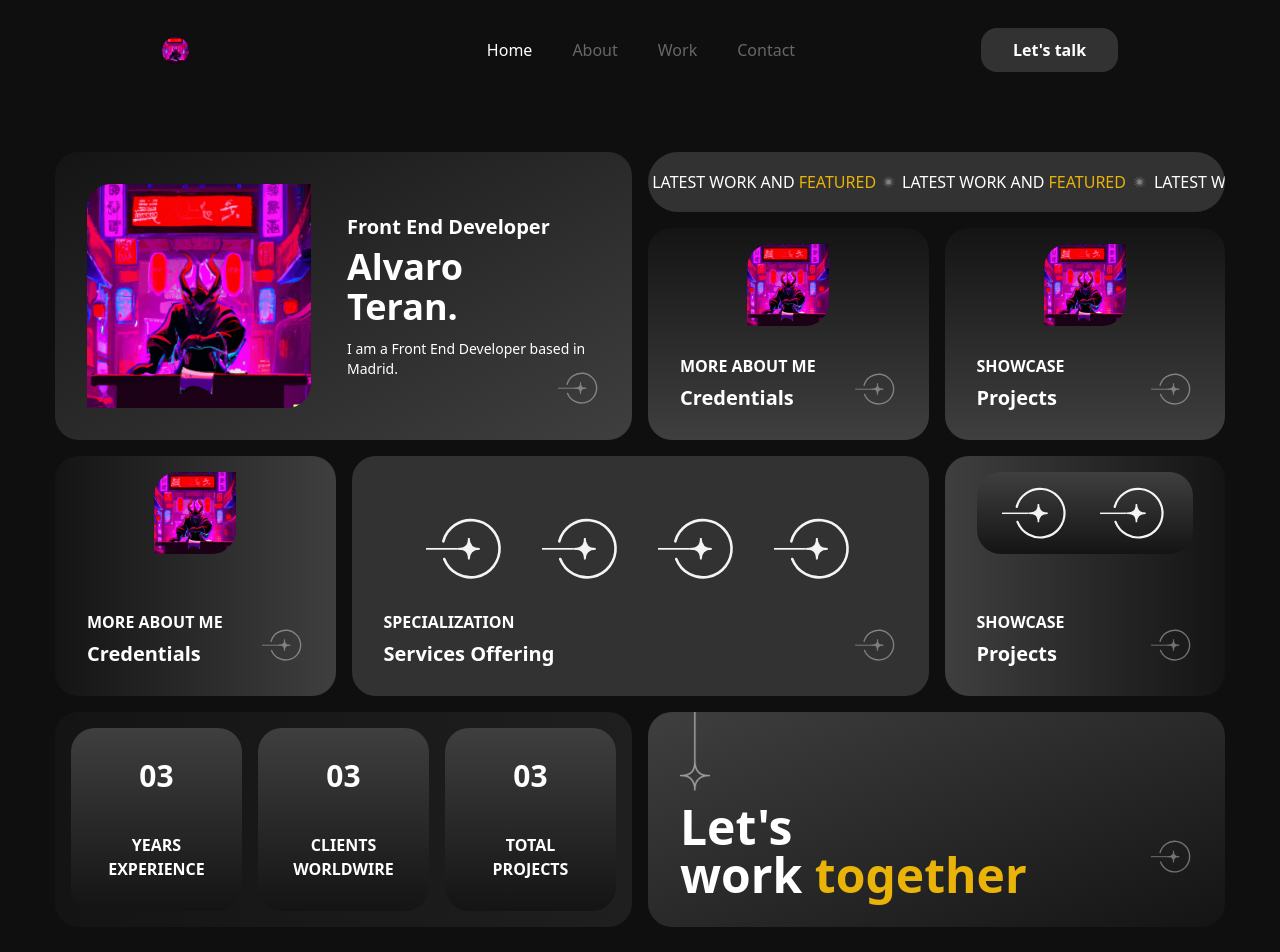
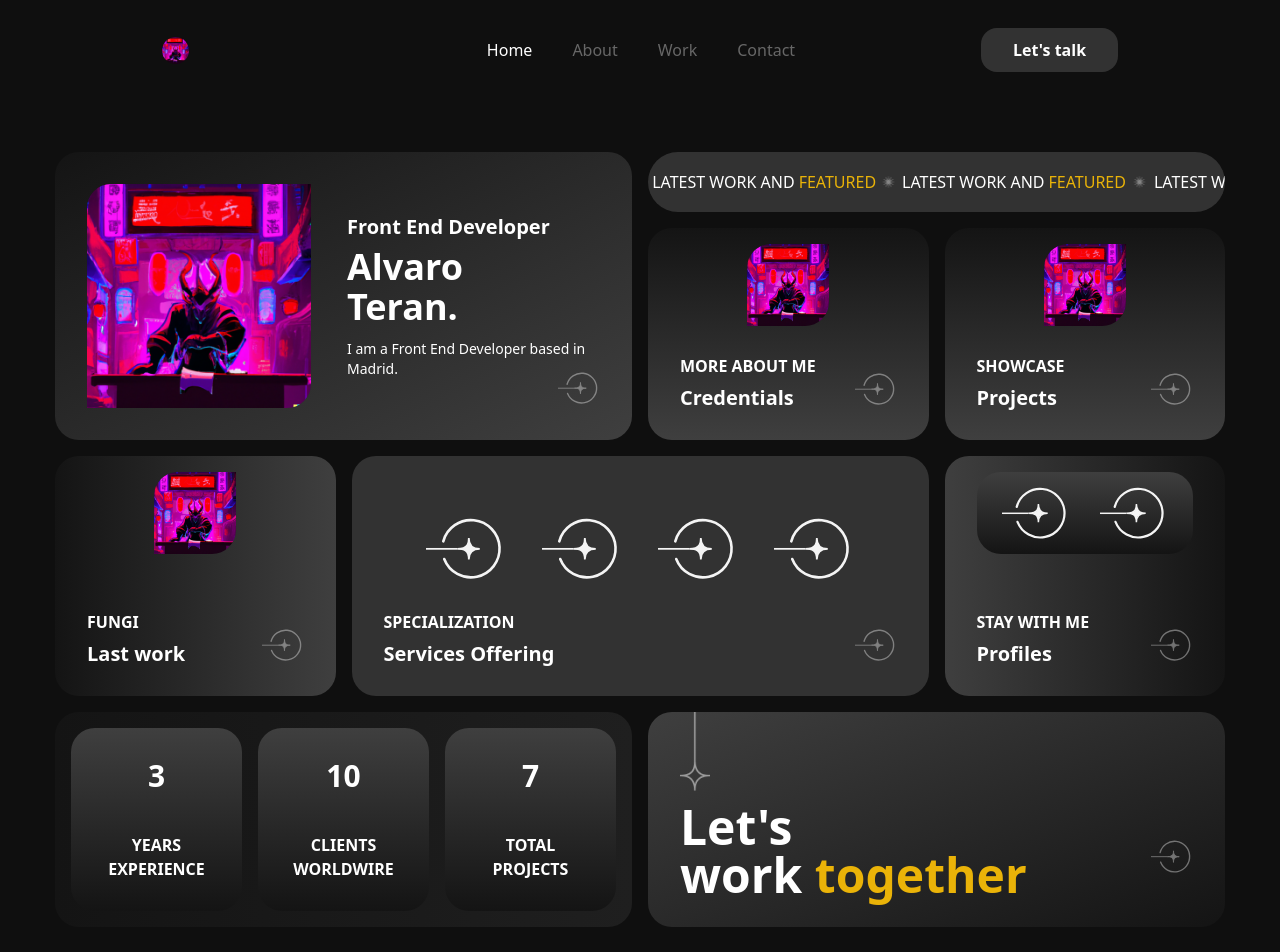
Before and after one commit to 0xukhezo/Ukhezo-web, a Next.js app: page / in a window 1280 px wide. Shown: the top 952 px of the page. Built offline with nearby package versions, Linux system fonts and the light colour scheme.

Commit message:
feat(experience): add animation to experience card

```diff
--- a/package.json
+++ b/package.json
@@ -20,6 +20,8 @@
     "next": "13.4.19",
     "next-themes": "^0.2.1",
     "react": "18.2.0",
+    "react-animated-numbers": "^0.17.1",
+    "react-countup": "^6.5.0",
     "react-dom": "18.2.0",
     "typescript": "5.1.6"
   },
--- a/src/components/Cards/Home/ExperienceCard.tsx
+++ b/src/components/Cards/Home/ExperienceCard.tsx
@@ -1,26 +1,46 @@
 import React from "react"
+import CountUp from "react-countup"
 
 export default function ExperienceCard() {
+  const clientsInfo = [
+    {
+      text: (
+        <>
+          YEARS<br></br> EXPERIENCE
+        </>
+      ),
+      value: 3,
+    },
+    {
+      text: (
+        <>
+          CLIENTS<br></br> WORLDWIRE
+        </>
+      ),
+      value: 10,
+    },
+    {
+      text: (
+        <>
+          TOTAL<br></br> PROJECTS
+        </>
+      ),
+      value: 7,
+    },
+  ]
+
   return (
     <div className="rounded-3xl bg-gradient-to-l from-[#1f1f1f] to-[#141414] flex p-4 h-full gap-x-[16px]">
-      <div className="rounded-3xl bg-gradient-to-b from-[#3f3f3f] to-[#141414] flex flex-col text-center p-2.5 justify-around w-1/3">
-        <h1 className="font-semibold text-3xl">03</h1>
-        <h2 className="font-semibold">
-          YEARS<br></br> EXPERIENCE
-        </h2>{" "}
-      </div>{" "}
-      <div className="rounded-3xl bg-gradient-to-b from-[#3f3f3f] to-[#141414] flex flex-col text-center p-2.5 justify-around w-1/3">
-        <h1 className=" font-semibold text-3xl">03</h1>
-        <h2 className="font-semibold ">
-          CLIENTS<br></br> WORLDWIRE
-        </h2>{" "}
-      </div>{" "}
-      <div className="rounded-3xl bg-gradient-to-b from-[#3f3f3f] to-[#141414] flex flex-col text-center p-2.5 justify-around w-1/3">
-        <h1 className=" font-semibold text-3xl">03</h1>
-        <h2 className="font-semibold">
-          TOTAL<br></br> PROJECTS
-        </h2>{" "}
-      </div>{" "}
+      {clientsInfo.map((entrance: any) => {
+        return (
+          <div className="rounded-3xl bg-gradient-to-b from-[#3f3f3f] to-[#141414] flex flex-col text-center p-2.5 justify-around w-1/3">
+            <h1 className="font-semibold text-3xl">
+              <CountUp start={0} end={entrance.value} duration={2.8} separator=" " />
+            </h1>
+            <h2 className="font-semibold">{entrance.text}</h2>
+          </div>
+        )
+      })}
     </div>
   )
 }
--- a/src/components/Sections/Credentials.tsx
+++ b/src/components/Sections/Credentials.tsx
@@ -1,4 +1,4 @@
-import React, { useEffect } from "react"
+import React from "react"
 import Image from "next/image"
 
 import Logo from "../../../public/Logo.png"
@@ -87,7 +87,7 @@ export default function Credentials() {
             return (
               <div className="mb-[60px] rounded-3xl bg-gradient-to-b from-[#3f3f3f] to-[#141414] p-8">
                 <h3>{info.date}</h3>
-                <h2 className="my-[12px]">{info.title}</h2>
+                <h2 className="my-[12px] text-yellow-500 font-semibold">{info.title}</h2>
                 <h3 className="mb-[6px]">{info.location}</h3>
                 <p>{info.description}</p>
               </div>
@@ -100,7 +100,7 @@ export default function Credentials() {
             return (
               <div className="mb-[60px] rounded-3xl bg-gradient-to-b from-[#3f3f3f] to-[#141414] p-8">
                 <h3>{info.date}</h3>
-                <h2 className="my-[12px]">{info.title}</h2>
+                <h2 className="my-[12px] text-yellow-500 font-semibold">{info.title}</h2>
                 <h3 className="mb-[6px]">{info.location}</h3>
                 <p>{info.description}</p>
               </div>
@@ -128,16 +128,16 @@ export default function Credentials() {
                 <h3>{award.date}</h3>
                 <h2 className="my-[12px]">{award.title}</h2> <h2>PRICES</h2>
                 <div className="flex mt-[12px] items-center gap-x-6">
-                  <div className="rounded-full bg-gradient-to-tl from-[#3f3f3f] to-[#141414] items-center p-4 hover:bg-gradient-to-tl hover:from-white hover:to-white">
+                  <div className="rounded-full bg-gradient-to-tl from-[#3f3f3f] to-[#141414] items-center p-4">
                     <Image height={24} width={24} src={Separator.src} alt="Alvaro Teran Image" />
                   </div>
-                  <div className="rounded-full bg-gradient-to-tl from-[#3f3f3f] to-[#141414] items-center p-4 hover:bg-gradient-to-tl hover:from-white hover:to-white">
+                  <div className="rounded-full bg-gradient-to-tl from-[#3f3f3f] to-[#141414] items-center p-4">
                     <Image height={24} width={24} src={Separator.src} alt="Alvaro Teran Image" />
                   </div>
-                  <div className="rounded-full bg-gradient-to-tl from-[#3f3f3f] to-[#141414] items-center p-4 hover:bg-gradient-to-tl hover:from-white hover:to-white">
+                  <div className="rounded-full bg-gradient-to-tl from-[#3f3f3f] to-[#141414] items-center p-4">
                     <Image height={24} width={24} src={Separator.src} alt="Alvaro Teran Image" />
                   </div>
-                  <div className="rounded-full bg-gradient-to-tl from-[#3f3f3f] to-[#141414] items-center p-4 hover:bg-gradient-to-tl hover:from-white hover:to-white">
+                  <div className="rounded-full bg-gradient-to-tl from-[#3f3f3f] to-[#141414] items-center p-4">
                     <Image height={24} width={24} src={Separator.src} alt="Alvaro Teran Image" />
                   </div>
                 </div>
--- a/src/components/Sections/Home.tsx
+++ b/src/components/Sections/Home.tsx
@@ -50,9 +50,9 @@ export default function Home() {
         <div className=" col-span-2 lg:col-span-1">
           <SquareCard
             image={Logo.src}
-            h1={"Credentials"}
-            h2={"MORE ABOUT ME"}
-            href="credentials"
+            h1={"Last work"}
+            h2={"FUNGI"}
+            href="projects/fungi"
             classNameMain="rounded-3xl bg-gradient-to-l from-[#3f3f3f] to-[#141414] flex h-full justify-between"
           />
         </div>
@@ -61,8 +61,8 @@ export default function Home() {
         </div>
         <div className=" col-span-2 lg:col-span-1">
           <SquareCard
-            h1={"Projects"}
-            h2={"SHOWCASE"}
+            h1={"Profiles"}
+            h2={"STAY WITH ME"}
             href="contact"
             classNameMain="rounded-3xl bg-gradient-to-r from-[#3f3f3f] to-[#141414] flex h-full"
           />{" "}
```
Also changed, not shown: 1 other file (tests, documents, lock files or other folders).
